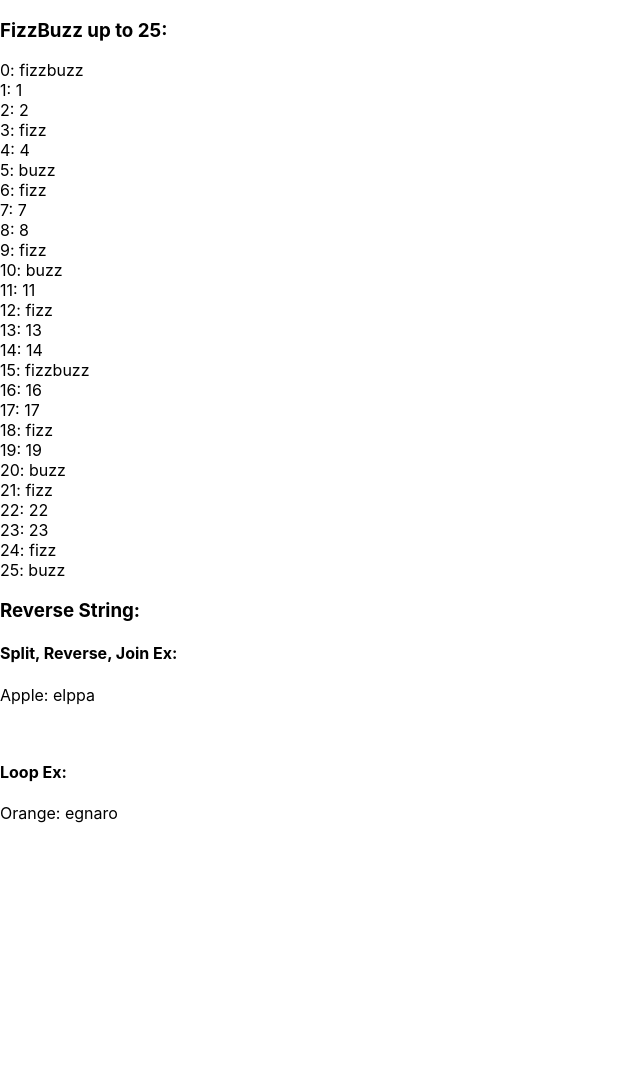
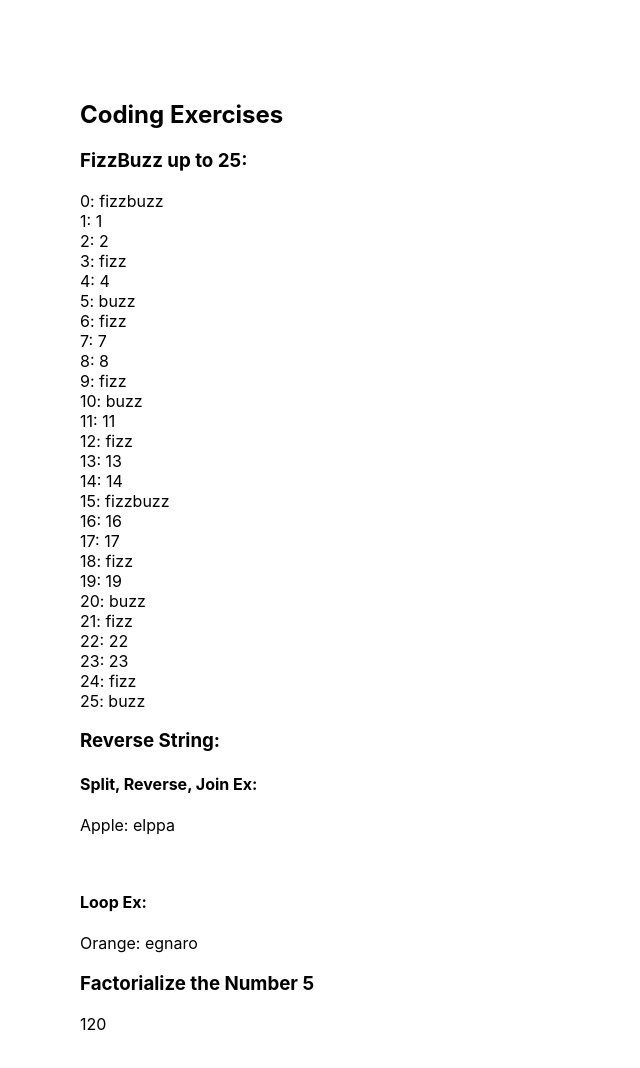
Before and after one commit to jgomez44/CodingChallenges, a React (Create React App) app in the folder client/: page / in a window 1280 px wide. Shown: the top 1068 px of the page, without its empty margins (0-640 px from the left). Before the commit the page ends 839 px from the top, so only its background shows below. Built offline with nearby package versions, Linux system fonts and the light colour scheme.

Commit message:
update styling and print factorialize to DOM

```diff
--- a/client/src/App.css
+++ b/client/src/App.css
@@ -30,3 +30,7 @@
     transform: rotate(360deg);
   }
 }
+
+.container {
+  padding: 5rem;
+}
--- a/client/src/App.js
+++ b/client/src/App.js
@@ -8,9 +8,12 @@ class App extends Component {
   render() {
     return (
       <>
-        <FizzBuzz />
-        <ReverseString />
-        <Factorialize />
+        <div className="container">
+          <h2>Coding Exercises</h2>
+          <FizzBuzz />
+          <ReverseString />
+          <Factorialize />
+        </div>
       </>
     );
   }
--- a/client/src/Factorialize.js
+++ b/client/src/Factorialize.js
@@ -9,7 +9,12 @@ class Factorialize extends React.Component {
     return factorial;
   }
   render() {
-    return <>{console.log(this.factorialize(5))}</>;
+    return (
+      <>
+        <h3>Factorialize the Number 5</h3>
+        <div>{this.factorialize(5)}</div>
+      </>
+    );
   }
 }
 
```
